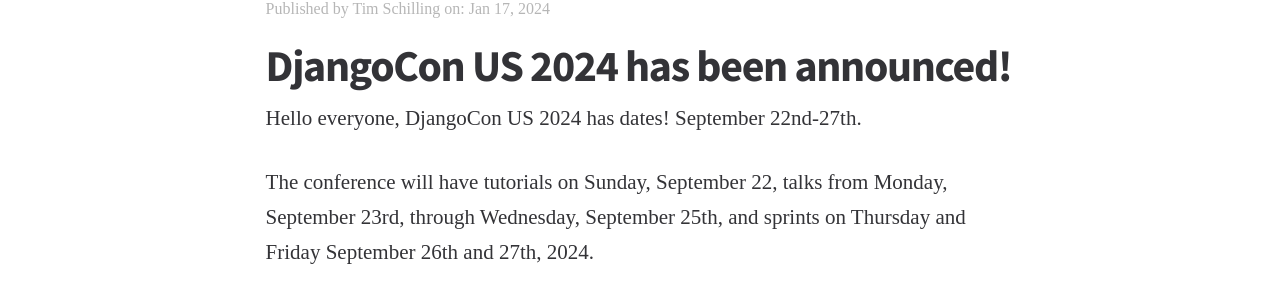
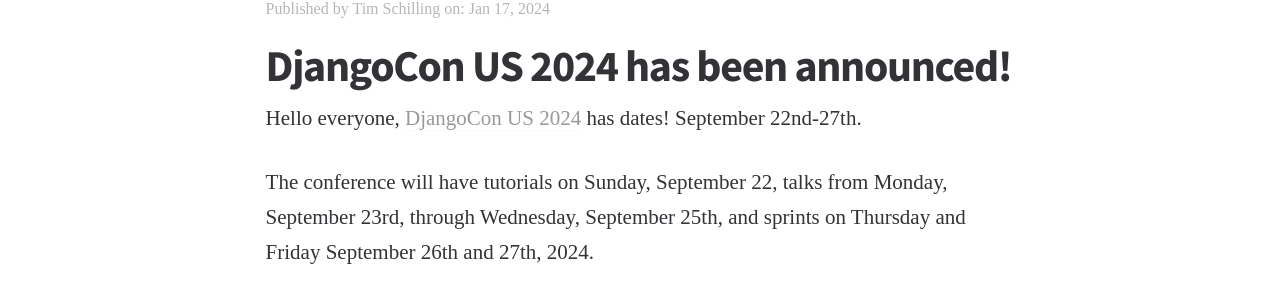
Before and after one commit to DEFNA/defna.org, a Jekyll site: the page built from _posts/2024-01-17-djangoconus-2024-announced.md, in a window 1280 px wide. Shown: the part 494-795 px from the top of the page. Built offline with Jekyll 4.4.1, drawn with Linux system fonts in a browser that asks for light colours; some of the changed lines change nothing that is shown.

Commit message:
Add link to the 2024 site
Co-authored-by: Drew Winstel <drewbrew@users.noreply.github.com>

```diff
--- a/_posts/2024-01-17-djangoconus-2024-announced.md
+++ b/_posts/2024-01-17-djangoconus-2024-announced.md
@@ -13,7 +13,7 @@
 permalink: /announcements/2024/01/17/djangoconus-2024-announced/
 ---
 
-Hello everyone, DjangoCon US 2024 has dates! September 22nd-27th.
+Hello everyone, [DjangoCon US 2024](https://2024.djangocon.us) has dates! September 22nd-27th.
 
 The conference will have tutorials on Sunday, September 22, talks from Monday,
 September 23rd, through Wednesday, September 25th, and sprints on Thursday and Friday September 26th and 27th, 2024.
```
